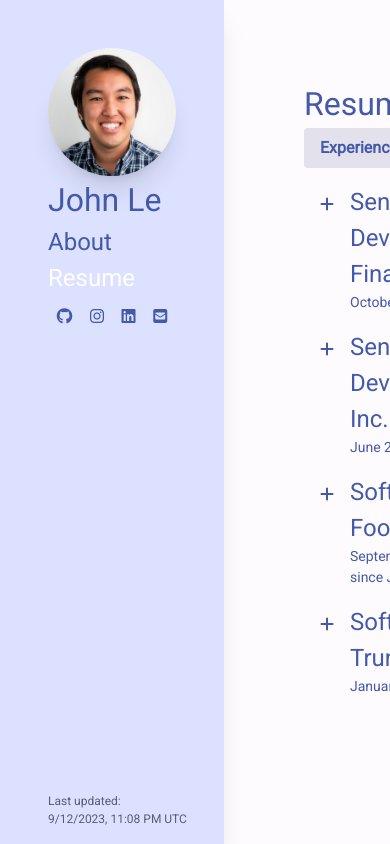
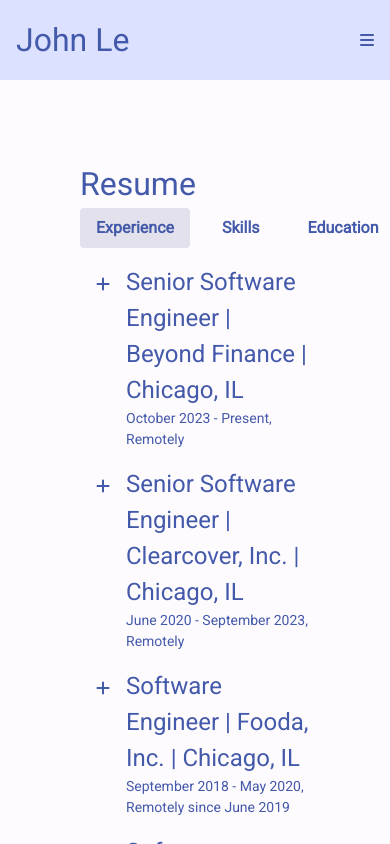
Before and after one commit to johnle192/my-portfolio-site, a React (Vite) app: page /resume in a window 390 px wide. Built offline with nearby package versions, Linux system fonts and the light colour scheme.

Commit message:
first pass at mobile nav

```diff
--- a/src/App.tsx
+++ b/src/App.tsx
@@ -6,7 +6,7 @@
 export default function App() {
   return (
     <BrowserRouter>
-      <div className="App primary-text flex flex-row overflow-auto">
+      <div className="App primary-text flex md:flex-row flex-col overflow-auto">
         <Nav />
         <main className="App-main">
           <Routes>
--- a/src/components/Nav.tsx
+++ b/src/components/Nav.tsx
@@ -4,6 +4,7 @@
 
 const Nav: FC = () => {
   const [activeNavItem, setActiveNavItem] = useState<string>('about');
+  const [isMenuOpen, setIsMenuOpen] = useState<boolean>(false);
   const location = useLocation();
   const lastModified = new Date(document.lastModified).toLocaleString('en-US', {
     day: 'numeric',
@@ -20,8 +21,14 @@
     setActiveNavItem(pathname === '/' ? 'about' : pathname.substring(1));
   }, [location]);
 
+  const setNavItemAndClose = (menuItem: string): void => {
+    setActiveNavItem(menuItem);
+    setIsMenuOpen(false);
+  };
+
   return (
-    <div className="nav-container p-12 shadow-xl primary-container sticky top-0">
+    <>
+      <div className="nav-container hidden md:block p-12 shadow-xl primary-container sticky top-0 h-screen">
         <div className="h-32 w-32 rounded-full overflow-hidden shadow-xl">
           <img
             src="/images/john.jpg"
@@ -64,6 +71,58 @@
           <div>{lastModified}</div>
         </div>
       </div>
+      <div className="mobile-nav-container md:hidden w-full primary-container flex flex-col">
+        {isMenuOpen && (
+          <div className="flex flex-col items-center justify-center">
+            <ul className="nav-links label-large list-none p-0 m-0 flex flex-col justify-center">
+              <li>
+                <NavLink
+                  to="/"
+                  className={`headline-small hover:text-white ${
+                    activeNavItem === 'about' ? 'text-white' : ''
+                  }`}
+                  onClick={() => setNavItemAndClose('about')}
+                >
+                  About
+                </NavLink>
+              </li>
+              <li>
+                <NavLink
+                  to="/resume"
+                  className={`headline-small hover:text-white ${
+                    activeNavItem === 'resume' ? 'text-white' : ''
+                  }`}
+                  onClick={() => setNavItemAndClose('resume')}
+                >
+                  Resume
+                </NavLink>
+              </li>
+            </ul>
+            <Contact />
+            <div className={`text-secondary body-small pt-2 pb-4`}>
+              <div>Last updated:</div>
+              <div>{lastModified}</div>
+            </div>
+          </div>
+        )}
+        <div className="mobile-header flex flex-row items-center justify-between">
+          <div className="p-4">
+            <h1 className="nav-header headline-large">
+              <NavLink to="/" onClick={() => setActiveNavItem('about')}>
+                John Le
+              </NavLink>
+            </h1>
+          </div>
+          <div
+            role="button"
+            className="mobile-menu-icon"
+            onClick={() => setIsMenuOpen((prevState) => !prevState)}
+          >
+            <i className="fa-solid fa-bars p-4" />
+          </div>
+        </div>
+      </div>
+    </>
   );
 };
 
--- a/src/resume.json
+++ b/src/resume.json
@@ -2,19 +2,21 @@
   "experience": [
     {
       "id": "beyond",
-      "experience": "Senior Software Developer | Beyond Finance | Chicago, IL",
+      "experience": "Senior Software Engineer | Beyond Finance | Chicago, IL",
       "duration": "October 2023 - Present, Remotely",
       "descriptions": [
         "Implemented Knapsack Pro and cut test suite runtime by 50%",
-        "Integrated a third party vendor to enable multi-factor authentication",
-        "Facilitated the migration of credit pull vendors"
+        "Mentored junior product managers and developers on best practices",
+        "Refactored legacy code and facilitated the integration of a second credit pull vendor to provide redundancy for our customers"
       ]
     },
     {
       "id": "clearcover",
-      "experience": "Senior Software Developer | Clearcover, Inc. | Chicago, IL",
+      "experience": "Senior Software Engineer | Clearcover, Inc. | Chicago, IL",
       "duration": "June 2020 - September 2023, Remotely",
       "descriptions": [
+        "Designed and developed a commission service using Kotlin/Spring Boot to streamline secure collection of ACH information via our Agency web portal and automate monthly payout of commissions",
+        "Integrated an internal, real time AI/ML inference platform into our quoting platform resulting in a 3% increase in retention to second term and decreased loss ratio by 15.2%",
         "Won a hackathon building a deployment dashboard for our microservices with React, NextJS, and Tailwind",
         "Implemented features and AB tests for our onboarding flow when users need a quote for car insurance",
         "Designed and implemented an experiment to move our steps in the flow to increase funnel conversion by 2%",
@@ -26,7 +28,7 @@
     },
     {
       "id": "fooda",
-      "experience": "Software Developer | Fooda, Inc. | Chicago, IL",
+      "experience": "Software Engineer | Fooda, Inc. | Chicago, IL",
       "duration": "September 2018 - May 2020, Remotely since June 2019",
       "descriptions": [
         "Designed and implemented features for our Cafeteria Point-of-Sale system with an emphasis on performance",
@@ -39,7 +41,7 @@
     },
     {
       "id": "tc",
-      "experience": "Software Developer | Trunk Club | Chicago, IL",
+      "experience": "Software Engineer | Trunk Club | Chicago, IL",
       "duration": "January 2017 - August 2018",
       "descriptions": [
         "Architected and lead engineers on Trunk Club's first exchange experience which translated to a $1MM opportunity",
```
Lines whose indentation alone changed are shown as unchanged.
